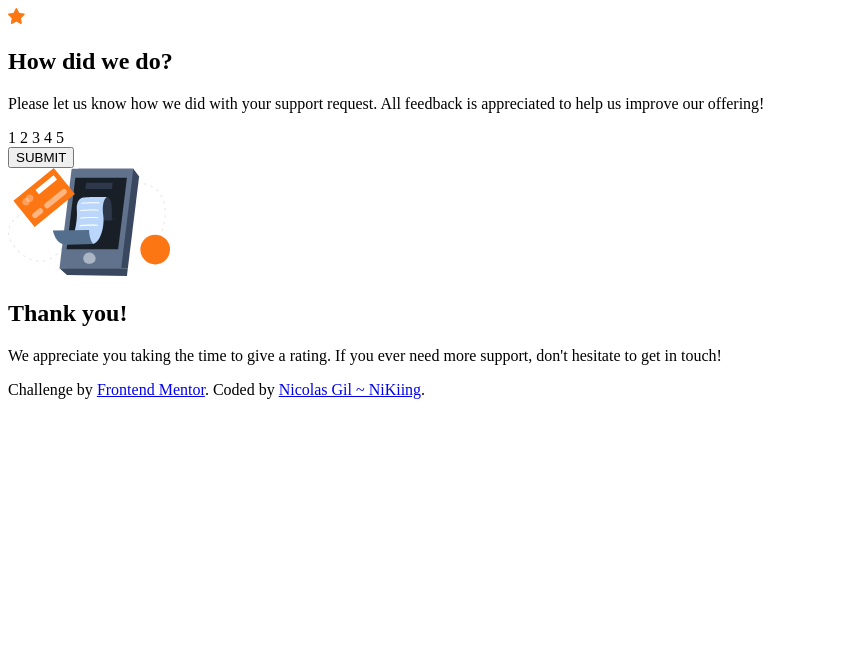
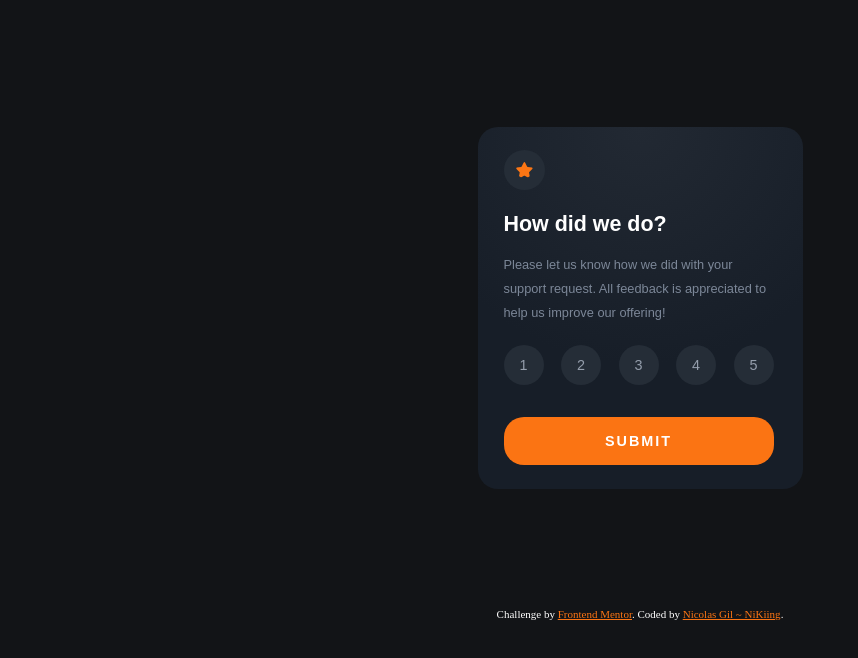
Before and after one commit to NiKiing/Interactive-rating-component, a plain HTML site: page index.html in a window 1280 px wide. Shown: the whole page, without its empty margins (0-858 px from the left). Drawn offline with Linux system fonts and the light colour scheme; a web font is replaced by a local one.

Commit message:
The styles of the project is done

```diff
--- a/css/style.css
+++ b/css/style.css
@@ -9,3 +9,148 @@
     --Very-Dark-Blue: hsl(216, 12%, 8%);
     --Principal-font: 'Overpass', sans-serif;
 }
+
+html{
+    margin: 0;
+    padding: 0;
+    box-sizing: border-box;
+    background-color: var(--Very-Dark-Blue);
+}
+
+body main .container{
+    width: 100%;
+    height: 600px;
+    display: flex;
+    justify-content: center;
+    align-items: center;
+}
+body main .container .card-container {
+    position: absolute;
+    transform-style: preserve-3d;
+    width: 325px;
+    height: 362px;
+    border-radius: 20px;
+    background: rgb(23,30,40);
+    background: radial-gradient(circle at center top, rgba(34,41,51,1) 0%,rgba(23,30,40,1) 60%);
+    transition: 1s;
+}
+
+body main .container .card-container .info--card,.thanks--card{
+    padding: 23px 24px 32px 26px;
+    position: absolute;
+    backface-visibility: hidden;
+}
+body main .container .thanks--card {
+    transform: rotateY(-180deg);
+}
+
+
+body main .container .card-container.flipCard{
+    transform: rotateY(-180deg);
+}
+
+body main .container .card-container .info--card img{
+    border-radius: 50%;
+    background-color: var(--Dark-Blue);
+    padding: 12px;
+    margin-bottom: 18px;
+}
+
+body main .container .card-container .info--card h1, .thanks--card h1{
+    font-size: 1.34rem;
+    font-family: var(--Principal-font);
+    font-weight: 700;
+    color: var(--White);
+    margin: 0 0 16px 0;
+}
+
+body main .container .card-container .info--card p, .thanks--card p{
+    font-size: 0.8rem;
+    font-family: var(--Principal-font);
+    font-weight: 400;
+    color: var(--Medium-Grey);
+    margin: 0 0 20px 0;
+    line-height: 24px;
+    width: 270px;
+}
+
+body main .container .card-container .info--card .rating{
+    display: grid;
+    grid-template-columns: repeat(5, 40px);
+    justify-content: space-between;
+}
+
+body main .container .card-container .info--card .rating span{
+    display: flex;
+    justify-content: center;
+    font-family: var(--Principal-font);
+    font-size: 0.90rem;
+    font-weight: 400;
+    padding: 12px;
+    background-color: var(--Dark-Blue);
+    border-radius: 50%;
+    color: var(--Light-Grey);
+    margin: 0 0 32px 0;
+    cursor: pointer;
+
+}
+body main .container .card-container .info--card .rating span:hover{
+    background-color: var(--Light-Grey);
+    color: var(--White);
+}
+body main .container .card-container .info--card .rating span:active{
+    background-color: var(--Orange);
+    color: var(--White);
+}
+body main .container .card-container .info--card .btn--card{
+    width: 100%;
+    height: 48px;
+    border: 0;
+    border-radius: 20px;
+    font-family:var(--Principal-font);
+    font-size: 0.90rem;
+    font-weight: 700;
+    letter-spacing: 2px;
+    background-color: var(--Orange);
+    text-decoration: none;
+    color: var(--White);
+
+}
+body main .container .card-container .thanks--card{
+    display: flex;
+    flex-direction: column;
+    align-items: center;
+
+
+}
+body main .container .card-container .thanks--card img{
+    width: 144px;
+    height: 97px;
+    margin-top: 18px;
+    margin-bottom: 24px;
+}
+body main .container .card-container .thanks--card .txt-rate{
+    display: flex;
+    justify-content: center;
+    color: var(--Orange);
+    font-family: var(--Principal-font);
+    font-size: 0.8rem;
+    background-color: var(--Dark-Blue);
+    padding: 8px;
+    border-radius: 20px;
+    width: 165px;
+    margin-bottom: 32px;
+}
+
+body main .container .card-container .thanks--card p{
+    text-align: center;
+
+}
+body .attribution {
+    color: white;
+    font-size: 11px;
+    text-align: center;
+}
+body .attribution a {
+    color: var(--Orange);
+}
```
